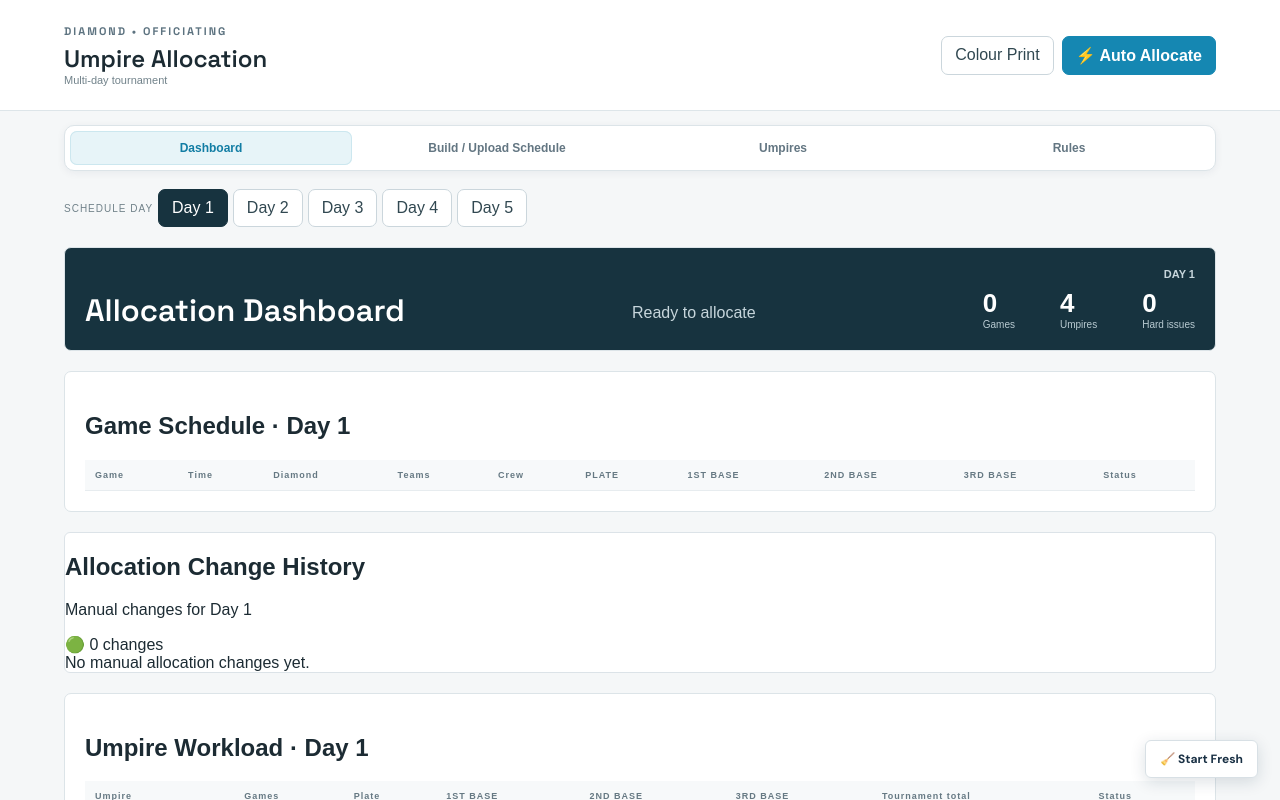
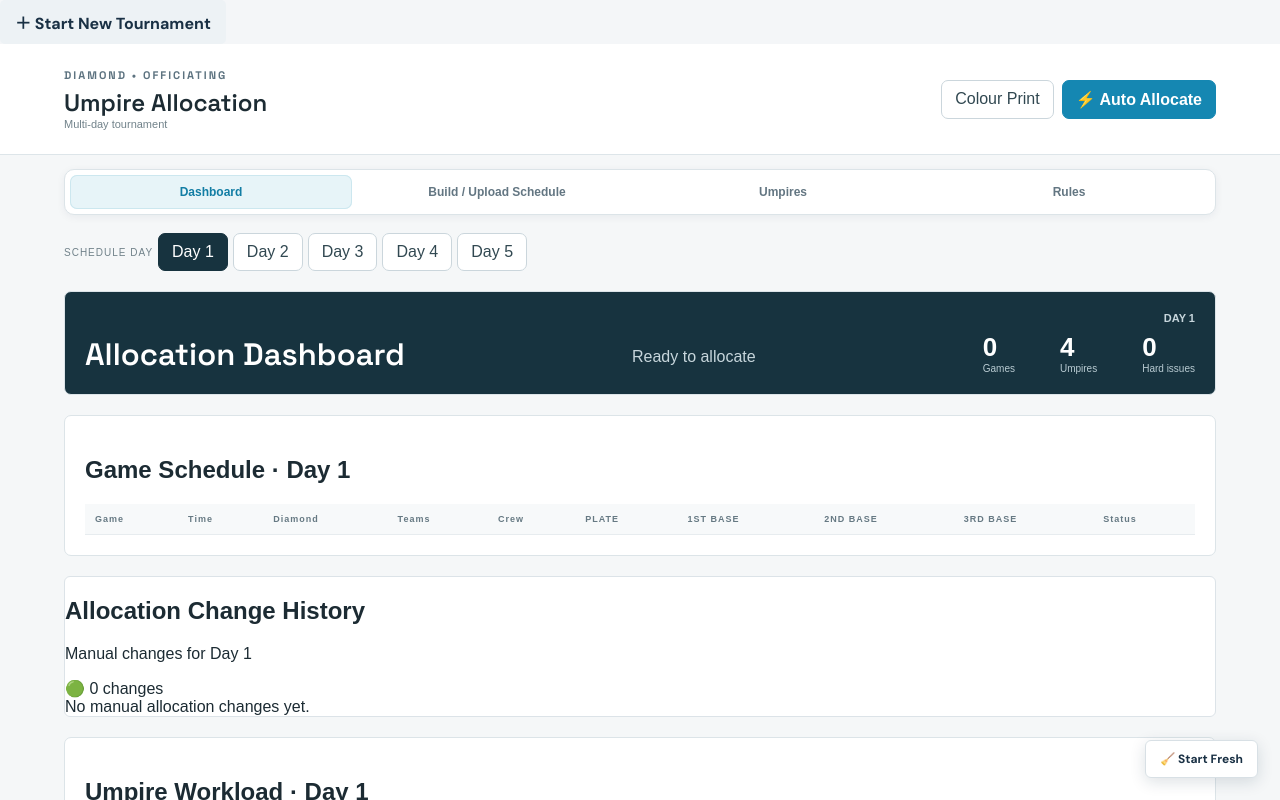
Before and after one commit to caseysmeekes/Softball-umpire-ai, a Next.js app: page /dashboard in a window 1280 px wide. Shown: the top 800 px of the page. Built offline with nearby package versions, Linux system fonts and the light colour scheme.

Commit message:
Add Phase 7C start new tournament action

```diff
--- a/app/dashboard/page.tsx
+++ b/app/dashboard/page.tsx
@@ -1,10 +1,14 @@
 import MultiDayDashboard from './MultiDayDashboard'
 import TournamentCompletionBar from './TournamentCompletionBar'
+import StartNewTournament from './StartNewTournament'
 
 export default function DashboardPage() {
   return (
     <>
       <TournamentCompletionBar />
+      <div className="start-new-wrap">
+        <StartNewTournament />
+      </div>
       <MultiDayDashboard />
     </>
   )
```
